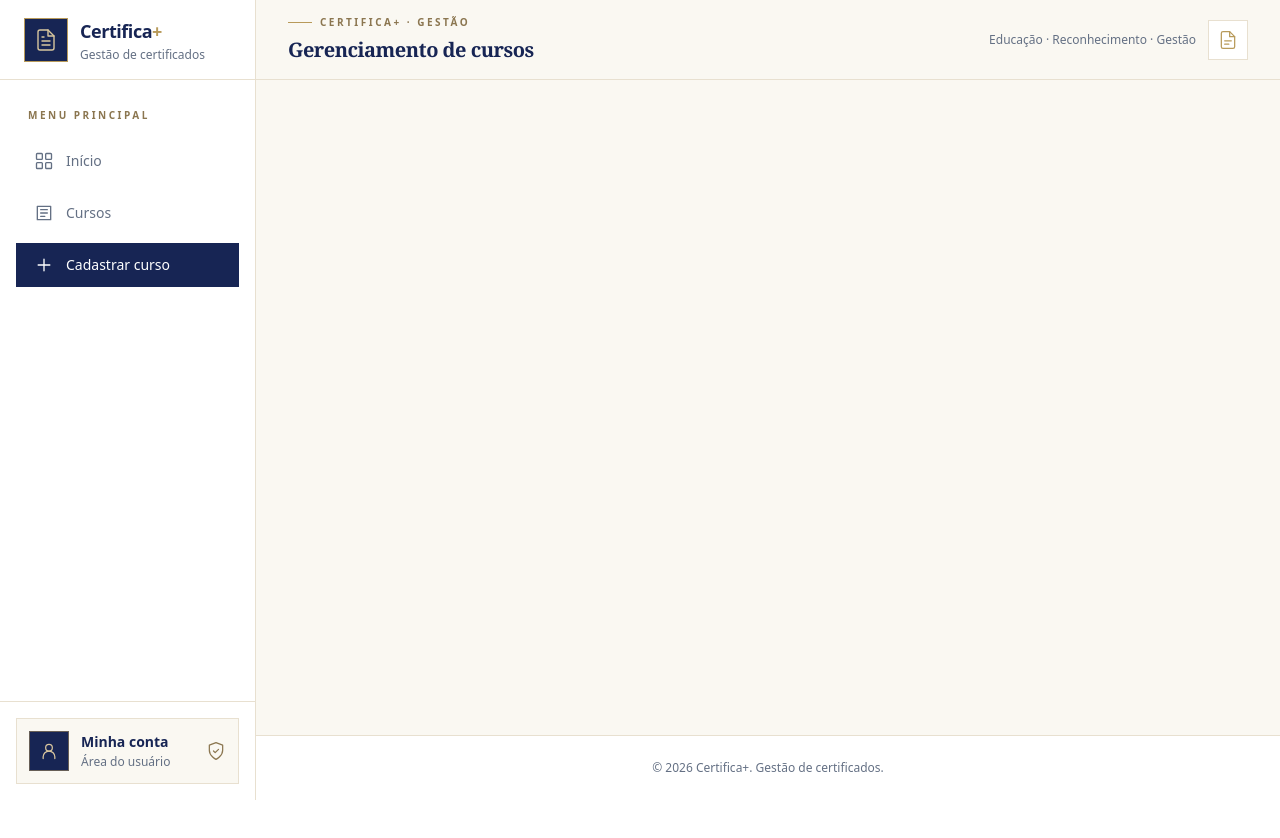
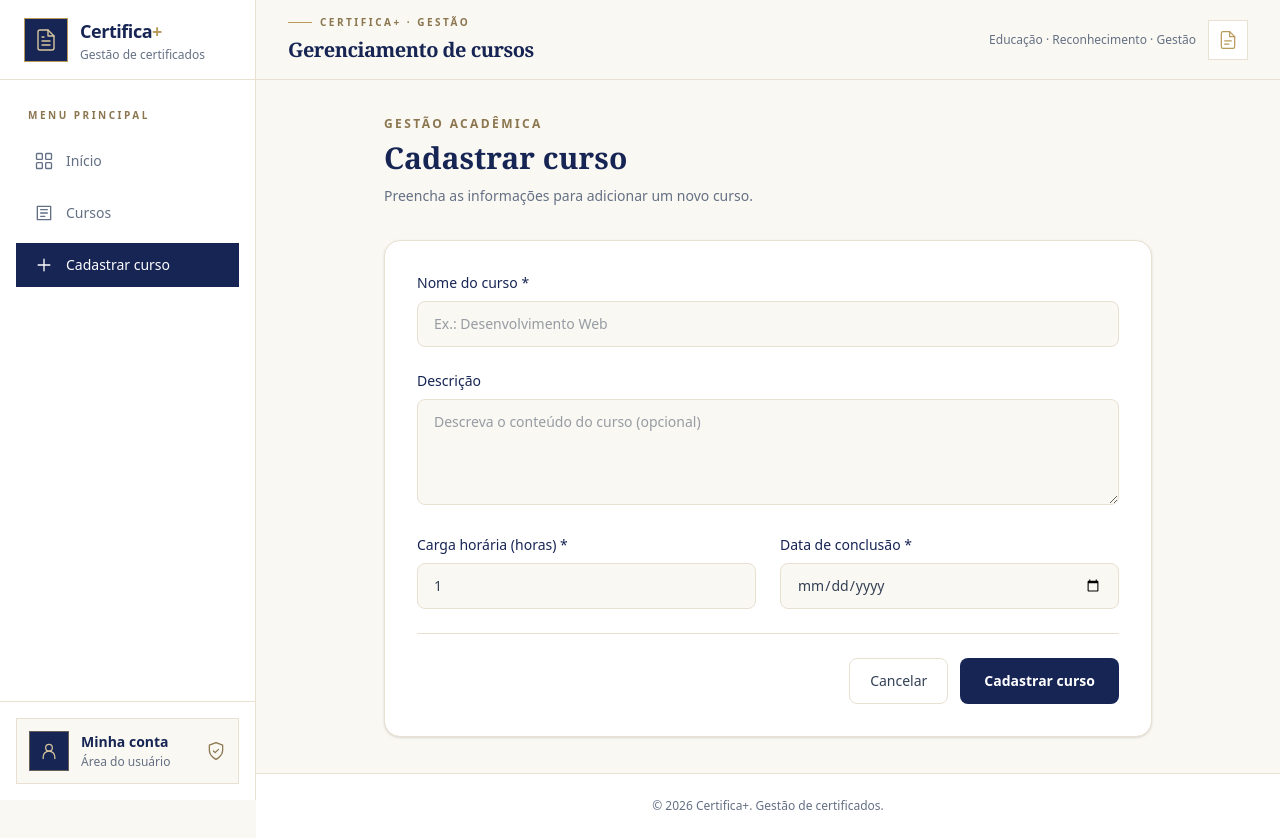
Before and after one commit to igormota22/gerador-certificados-angular, an Angular app: page /curso/cadastro in a window 1280 px wide. Before the commit the page ends 800 px from the top, so only its background shows below. Built offline with nearby package versions, Linux system fonts and the light colour scheme.

Commit message:
Adicionado cadastro de cursos

```diff
--- a/src/app/Components/Cursos/Cadastro/curso-cadastro.html
+++ b/src/app/Components/Cursos/Cadastro/curso-cadastro.html
@@ -0,0 +1,103 @@
+<div class="mx-auto w-full max-w-3xl">
+    <div class="mb-8">
+        <p class="mb-2 text-xs font-semibold uppercase tracking-[0.2em] text-[#8B7650]">
+            Gestão acadêmica
+        </p>
+
+        <h1 class="font-serif text-3xl font-semibold text-[#172554]">
+            Cadastrar curso
+        </h1>
+
+        <p class="mt-2 text-sm leading-6 text-[#647084]">
+            Preencha as informações para adicionar um novo curso.
+        </p>
+    </div>
+
+    <form (submit)="enviarFormulario($event)"
+        class="space-y-6 rounded-2xl border border-[#E8E0D0] bg-white p-6 shadow-sm sm:p-8">
+        @if (mensagemErro(); as erro) {
+        <div role="alert" class="rounded-lg border border-red-200 bg-red-50 px-4 py-3 text-sm text-red-700">
+            {{ erro }}
+        </div>
+        }
+
+        <div>
+            <label for="nome" class="mb-2 block text-sm font-medium text-[#172554]">
+                Nome do curso *
+            </label>
+
+            <input id="nome" type="text" [formField]="formulario.nome" placeholder="Ex.: Desenvolvimento Web"
+                class="w-full rounded-lg border border-[#E8E0D0] bg-[#FAF8F2] px-4 py-3 text-sm text-[#334155] outline-none transition focus:border-[#B89A5A] focus:ring-2 focus:ring-[#B89A5A]/20" />
+
+            @if (formulario.nome().touched() && formulario.nome().invalid()) {
+            @for (erro of formulario.nome().errors(); track erro) {
+            <p class="mt-1 text-sm text-red-600">
+                {{ erro.message }}
+            </p>
+            }
+            }
+        </div>
+
+        <div>
+            <label for="descricao" class="mb-2 block text-sm font-medium text-[#172554]">
+                Descrição
+            </label>
+
+            <textarea id="descricao" [formField]="formulario.descricao" rows="4"
+                placeholder="Descreva o conteúdo do curso (opcional)"
+                class="w-full resize-y rounded-lg border border-[#E8E0D0] bg-[#FAF8F2] px-4 py-3 text-sm text-[#334155] outline-none transition focus:border-[#B89A5A] focus:ring-2 focus:ring-[#B89A5A]/20"></textarea>
+        </div>
+
+        <div class="grid gap-6 sm:grid-cols-2">
+            <div>
+                <label for="cargaHoraria" class="mb-2 block text-sm font-medium text-[#172554]">
+                    Carga horária (horas) *
+                </label>
+
+                <input id="cargaHoraria" type="number" [formField]="formulario.cargaHoraria"
+                    class="w-full rounded-lg border border-[#E8E0D0] bg-[#FAF8F2] px-4 py-3 text-sm text-[#334155] outline-none transition focus:border-[#B89A5A] focus:ring-2 focus:ring-[#B89A5A]/20" />
+
+                @if (formulario.cargaHoraria().touched() && formulario.cargaHoraria().invalid()) {
+                @for (erro of formulario.cargaHoraria().errors(); track erro) {
+                <p class="mt-1 text-sm text-red-600">
+                    {{ erro.message }}
+                </p>
+                }
+                }
+            </div>
+
+            <div>
+                <label for="dataConclusao" class="mb-2 block text-sm font-medium text-[#172554]">
+                    Data de conclusão *
+                </label>
+
+                <input id="dataConclusao" type="date" [formField]="formulario.dataConclusao"
+                    class="w-full rounded-lg border border-[#E8E0D0] bg-[#FAF8F2] px-4 py-3 text-sm text-[#334155] outline-none transition focus:border-[#B89A5A] focus:ring-2 focus:ring-[#B89A5A]/20" />
+
+                @if (formulario.dataConclusao().touched() && formulario.dataConclusao().invalid()) {
+                @for (erro of formulario.dataConclusao().errors(); track erro) {
+                <p class="mt-1 text-sm text-red-600">
+                    {{ erro.message }}
+                </p>
+                }
+                }
+            </div>
+        </div>
+
+        <div class="flex flex-col-reverse gap-3 border-t border-[#E8E0D0] pt-6 sm:flex-row sm:justify-end">
+            <button type="button" (click)="cancelar()"
+                class="rounded-lg border border-[#E8E0D0] px-5 py-3 text-sm font-medium text-[#334155] transition hover:bg-[#FAF8F2]">
+                Cancelar
+            </button>
+
+            <button type="submit" [disabled]="formulario().submitting()"
+                class="rounded-lg bg-[#172554] px-6 py-3 text-sm font-semibold text-white transition hover:bg-[#24396B] disabled:cursor-not-allowed disabled:opacity-60">
+                @if (formulario().submitting()) {
+                Cadastrando...
+                } @else {
+                Cadastrar curso
+                }
+            </button>
+        </div>
+    </form>
+</div>
--- a/src/app/Components/Cursos/Cadastro/curso-cadastro.ts
+++ b/src/app/Components/Cursos/Cadastro/curso-cadastro.ts
@@ -1,11 +1,92 @@
-import { Component } from "@angular/core";
-import { RouterLinkActive } from "@angular/router";
-import { CursoShell } from "../Shell/curso-shell";
+
+import { Component, inject, signal } from '@angular/core';
+import { Router } from '@angular/router';
+import {
+    form,
+    FormField,
+    required,
+    min,
+    submit
+} from '@angular/forms/signals';
+import { firstValueFrom } from 'rxjs';
+import { CursoService } from '../curso.service';
+
+interface CursoForm {
+    nome: string;
+    descricao: string;
+    cargaHoraria: number;
+    dataConclusao: string;
+}
 
 @Component({
-    imports: [RouterLinkActive, CursoShell],
+    imports: [FormField],
     selector: 'app-curso-cadastro',
     templateUrl: './curso-cadastro.html'
 })
+export class CursoCadastro {
 
-export class CursoCadastro { }
+    // ========================================
+    // INJEÇÃO DE DEPENDÊNCIAS
+    // ========================================
+
+    private readonly service = inject(CursoService);
+    private readonly router = inject(Router);
+
+    // ========================================
+    // ESTADOS
+    // ========================================
+
+    protected readonly mensagemErro = signal<string | null>(null);
+
+    protected readonly modelo = signal<CursoForm>({
+        nome: '',
+        descricao: '',
+        cargaHoraria: 1,
+        dataConclusao: ''
+    });
+
+    protected readonly formulario = form(
+        this.modelo,
+        (caminho) => {
+            required(caminho.nome, {
+                message: 'Informe o nome do curso.'
+            });
+
+            min(caminho.cargaHoraria, 1, {
+                message: 'A carga horária deve ser maior que zero.'
+            });
+
+            required(caminho.dataConclusao, {
+                message: 'Informe a data de conclusão.'
+            });
+        }
+    );
+
+    // ========================================
+    // ENVIO DO FORMULÁRIO
+    // ========================================
+
+    async enviarFormulario(event: Event): Promise<void> {
+        event.preventDefault();
+        this.mensagemErro.set(null);
+
+        try {
+            await submit(this.formulario, async () => {
+                await firstValueFrom(
+                    this.service.cadastrar(this.modelo())
+                );
+
+                await this.router.navigateByUrl('/curso/listagem');
+            });
+        } catch {
+            this.mensagemErro.set(
+                'Não foi possível cadastrar o curso. Tente novamente.'
+            );
+        }
+    }
+
+
+    cancelar(): void {
+        void this.router.navigateByUrl('/curso/listagem');
+    }
+}
--- a/src/app/Components/Cursos/curso.service.ts
+++ b/src/app/Components/Cursos/curso.service.ts
@@ -1,8 +1,9 @@
 import { HttpClient } from "@angular/common/http";
 import { inject, Injectable } from "@angular/core";
 import { URL_API } from "../../Auth/auth.tokens";
-import { CursoResponse } from "./curso";
+import { CadastrarCursoRequest, CadastrarCursoResponse, CursoResponse } from "./curso";
 import { Observable } from "rxjs";
+import { Router } from "@angular/router";
 
 @Injectable({
     providedIn: 'root'
@@ -16,6 +17,7 @@ export class CursoService {
 
     private readonly http = inject(HttpClient);
     private readonly urlApi = inject(URL_API);
+    private readonly router = inject(Router);
 
     //=======================================
     // METODOS
@@ -25,4 +27,17 @@ export class CursoService {
         return this.http.get<CursoResponse[]>(`${this.urlApi}/Api/cursos`);
     }
 
+    cadastrar(curso: CadastrarCursoRequest) {
+        const request: CadastrarCursoRequest = {
+            ...curso,
+            dataConclusao: `${curso.dataConclusao}T00:00:00Z`
+        };
+
+        return this.http.post<CadastrarCursoResponse>(
+            `${this.urlApi}/Api/cursos`,
+            request
+        );
+
+
+    }
 }
```
